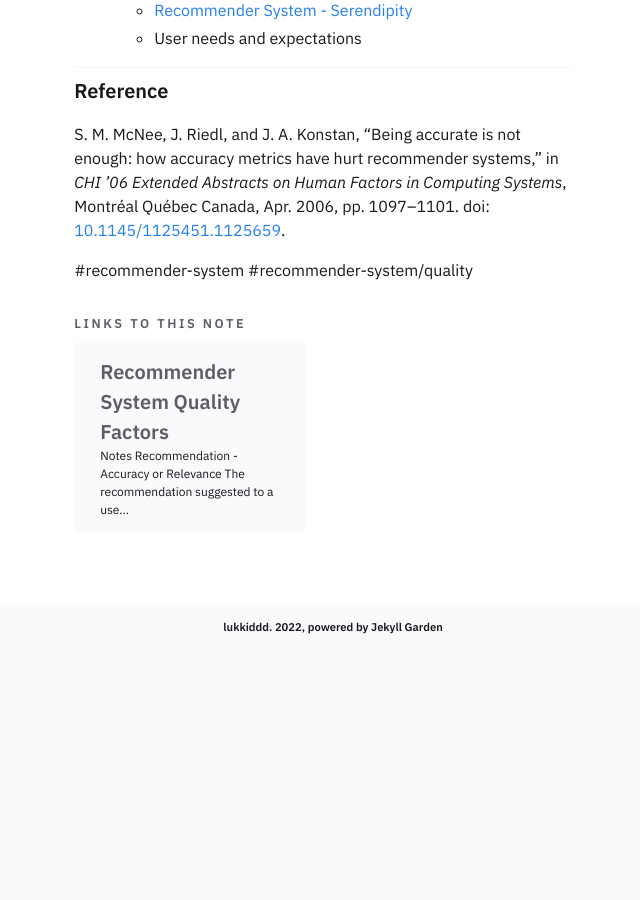
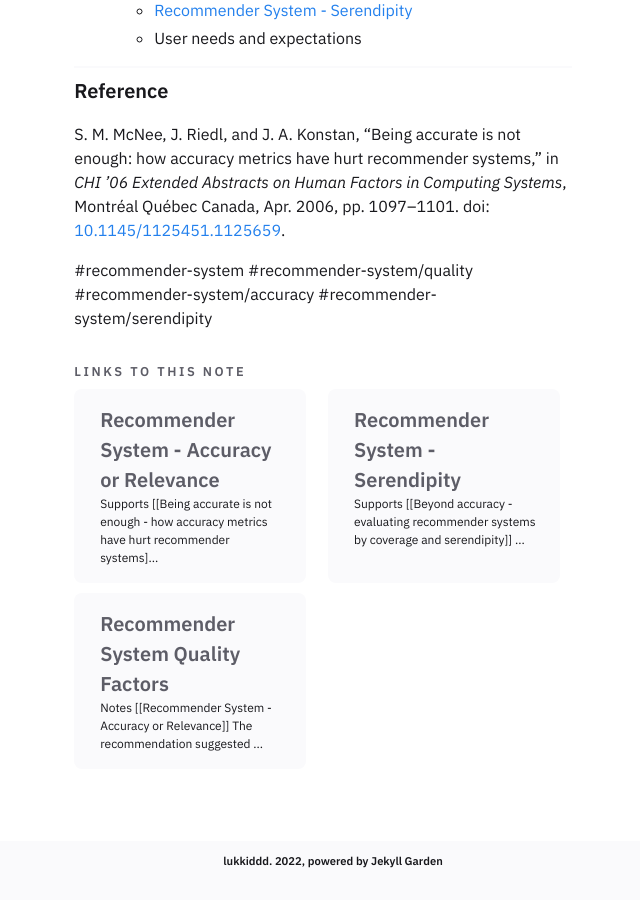
Before and after one commit to lukkiddd/lukkiddd.github.io, a Jekyll site: the page built from _notes/Public/Being accurate is not enough - how accuracy metrics have hurt recommender systems.md, in a window 1280 px wide and 900 px high, scrolled down 594 px. Shown: the whole window, without its empty margins (317-957 px from the left). Built offline with Jekyll 4.4.1, drawn with Linux system fonts in a browser that asks for light colours; before the commit the page ends 1297 px from its top, so only the background shows below that.

Commit message:
Update notes

```diff
--- a/_notes/Being accurate is not enough - how accuracy metrics have hurt recommender systems.md
+++ b/_notes/Public/Being accurate is not enough - how accuracy metrics have hurt recommender systems.md
@@ -21,4 +21,4 @@ date : 22-01-2022
 S. M. McNee, J. Riedl, and J. A. Konstan, “Being accurate is not enough: how accuracy metrics have hurt recommender systems,” in _CHI ’06 Extended Abstracts on Human Factors in Computing Systems_, Montréal Québec Canada, Apr. 2006, pp. 1097–1101. doi: [10.1145/1125451.1125659](https://doi.org/10.1145/1125451.1125659).
 
 
-#recommender-system #recommender-system/quality
+#recommender-system #recommender-system/quality #recommender-system/accuracy #recommender-system/serendipity
--- /dev/null
+++ b/_notes/Public/Recommender System - Accuracy or Relevance.md
@@ -0,0 +1,14 @@
+---
+title : Recommender System - Accuracy or Relevance
+notetype : feed
+date : 19-01-2022
+---
+
+
+#### Supports
+
+- [[Being accurate is not enough - how accuracy metrics have hurt recommender systems]]
+	- Accuracy hurt recommender system
+
+
+#recommender-system #recommender-system/quality  #recommender-system/accuracy
--- a/_notes/Public/Recommender System - Serendipity.md
+++ b/_notes/Public/Recommender System - Serendipity.md
@@ -10,6 +10,8 @@ date : 19-01-2022
 - [[Beyond accuracy - evaluating recommender systems by coverage and serendipity]]
 	- Serendipity
 		- Unexpected and usefulness (usefulness judge by user)
+- [[Being accurate is not enough - how accuracy metrics have hurt recommender systems]]
+	-
 
 
 #recommender-system #recommender-system/quality  #recommender-system/serendipity
--- a/_notes/Public/Recommender System Quality Factors.md
+++ b/_notes/Public/Recommender System Quality Factors.md
@@ -7,12 +7,12 @@ date : 19-01-2022
 
 ### Notes
 
-- Recommendation - Accuracy or Relevance
+- [[Recommender System - Accuracy or Relevance]]
 	- The recommendation suggested to a user should be relevant, in the sense that a user has a **high propensity to purchase the recommended items** and rate them highly.
 	- Prediction accuracy is not enough
-- Recommendation - Novelty
+- Recommender System - Novelty
 	- the recommender system should provide users with **options that are not already known to the users**.
-- Recommendation - Diversity
+- Recommender System - Diversity
 	- A list of recommendations suggested to a user should be diverse to increase the chance of a conversion.
 - [[Recommender System - Serendipity]]
 	- Recommendations can help a user to discover products that are **unexpected and surprising**, as well as novel.
```
